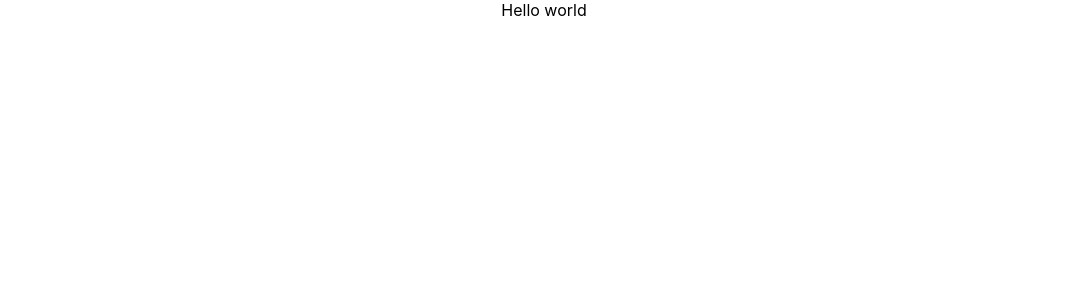
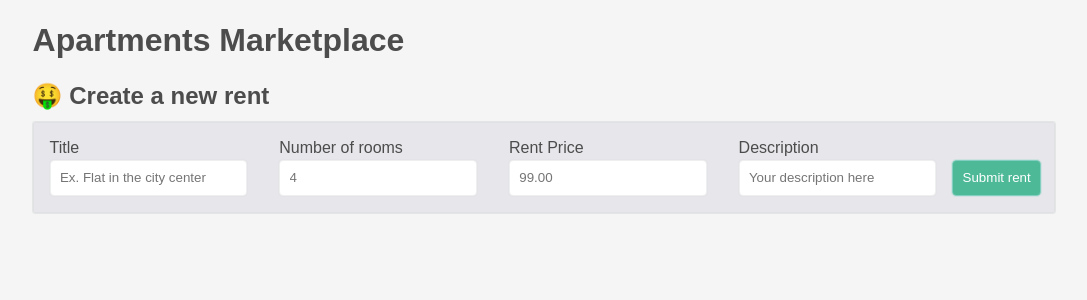
Before and after one commit to andriihalai/admin-panel, a React (Create React App) app in the folder frontend/: page / in a window 1280 px wide. Shown: the top 300 px of the page, without its empty margins (96-1183 px from the left). Built offline with nearby package versions, Linux system fonts and the light colour scheme; the HTML template or start-up script is replaced by a standard one.

Commit message:
Add form for apartment creation

```diff
--- a/frontend/src/App.css
+++ b/frontend/src/App.css
@@ -1,38 +1,16 @@
 .App {
-  text-align: center;
+  width: min-content;
+  margin: auto;
+  display: flex;
+  flex-direction: column;
 }
 
-.App-logo {
-  height: 40vmin;
-  pointer-events: none;
+h1 {
+  width: max-content;
+  margin-top: 0.7em;
+  margin-bottom: 0.7em;
 }
 
-@media (prefers-reduced-motion: no-preference) {
-  .App-logo {
-    animation: App-logo-spin infinite 20s linear;
-  }
+h2 {
+  margin-bottom: 0.5em;
 }
-
-.App-header {
-  background-color: #282c34;
-  min-height: 100vh;
-  display: flex;
-  flex-direction: column;
-  align-items: center;
-  justify-content: center;
-  font-size: calc(10px + 2vmin);
-  color: white;
-}
-
-.App-link {
-  color: #61dafb;
-}
-
-@keyframes App-logo-spin {
-  from {
-    transform: rotate(0deg);
-  }
-  to {
-    transform: rotate(360deg);
-  }
-}
--- a/frontend/src/App.tsx
+++ b/frontend/src/App.tsx
@@ -1,8 +1,17 @@
 import React from 'react';
 import './App.css';
+import ApartmentForm from './components/ApartmentForm';
 
 function App() {
-  return <div className="App">Hello world</div>;
+  return (
+    <div className="App">
+      <h1>Apartments Marketplace</h1>
+      <div>
+        <h2>&#129297; Create a new rent</h2>
+        <ApartmentForm />
+      </div>
+    </div>
+  );
 }
 
 export default App;
--- /dev/null
+++ b/frontend/src/components/ApartmentForm.tsx
@@ -0,0 +1,50 @@
+import React from 'react';
+import './../style/ApartmentForm.css';
+
+export default function ApartmentForm() {
+  return (
+    <form className="apartment-form">
+      <fieldset className="form-fieldset">
+        <label htmlFor="apartment-title">Title</label>
+        <input
+          type="text"
+          className="form-input"
+          id="apartment-title"
+          name="apartment-title"
+          placeholder="Ex. Flat in the city center"
+        />
+      </fieldset>
+      <fieldset className="form-fieldset">
+        <label htmlFor="rooms-count">Number of rooms</label>
+        <input
+          type="number"
+          className="form-input"
+          id="rooms-count"
+          name="rooms-count"
+          placeholder="4"
+        />
+      </fieldset>
+      <fieldset className="form-fieldset">
+        <label htmlFor="apartment-price">Rent Price</label>
+        <input
+          type="number"
+          className="form-input"
+          id="apartment-price"
+          name="apartment-price"
+          placeholder="99.00"
+        />
+      </fieldset>
+      <fieldset className="form-fieldset">
+        <label htmlFor="apartment-description">Description</label>
+        <input
+          type="text"
+          className="form-input"
+          id="apartment-description"
+          name="apartment-description"
+          placeholder="Your description here"
+        />
+      </fieldset>
+      <button type="submit">Submit rent</button>
+    </form>
+  );
+}
--- a/frontend/src/index.css
+++ b/frontend/src/index.css
@@ -1,13 +1,10 @@
-body {
+* {
   margin: 0;
-  font-family: -apple-system, BlinkMacSystemFont, 'Segoe UI', 'Roboto', 'Oxygen',
-    'Ubuntu', 'Cantarell', 'Fira Sans', 'Droid Sans', 'Helvetica Neue',
-    sans-serif;
-  -webkit-font-smoothing: antialiased;
-  -moz-osx-font-smoothing: grayscale;
+  padding: 0;
+  font-family: arial;
+  color: #4C4C4C;
 }
 
-code {
-  font-family: source-code-pro, Menlo, Monaco, Consolas, 'Courier New',
-    monospace;
+body {
+  background-color: #F5F5F5;
 }
--- /dev/null
+++ b/frontend/src/style/ApartmentForm.css
@@ -0,0 +1,48 @@
+label {
+  width: max-content;
+  display: block;
+  margin-bottom: 0.2em;
+}
+
+label:hover {
+  cursor: pointer;
+}
+
+.apartment-form {
+  background-color: #e6e6eb;
+  display: flex;
+  flex-direction: row;
+  align-items: center;
+  border: 0.1em solid #e0e1e5;
+  border-radius: 0.1em;
+  outline: 0.1em solid #e4e6e6;
+}
+
+.form-fieldset {
+  box-sizing: border-box;
+  width: min-content;
+  border: none;
+  margin: 1em 1em 0 1em;
+}
+
+.form-input {
+  padding: 0.7em;
+  outline: 0.1em solid #e4e4e8;
+  border: 0.1em solid #eeefef;
+  border-radius: 0.3em;
+  margin-bottom: 1.2em;
+}
+
+button {
+  margin: auto;
+  margin-right: 1em;
+  margin-bottom: 1.2em;
+  background-color: #4eb997;
+  color: #ffffff;
+  width: max-content;
+  height: min-content;
+  outline: 0.1em solid #cfe1e0;
+  border: 0.1em solid #82cfbf;
+  border-radius: 0.3em;
+  padding: 0.7em;
+}
```
Also changed, not shown: 1 other file (tests, documents, lock files or other folders).
